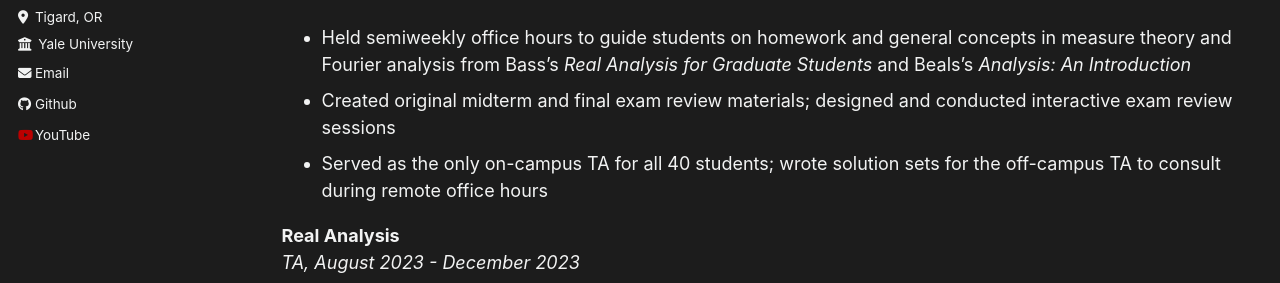
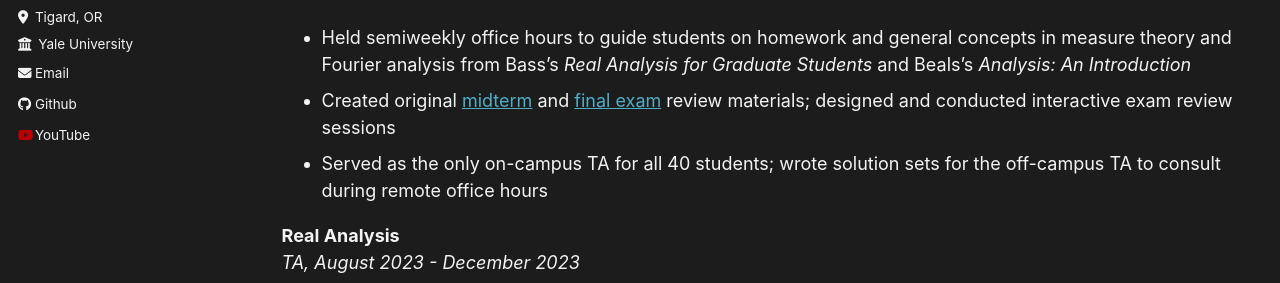
Before and after one commit to luc-ta/luc-ta.github.io, a Jekyll site: the page built from _pages/teaching.md, in a window 1280 px wide and 900 px high. Shown: the part 427-710 px from the top of the window. Built offline with Jekyll 4.4.1, drawn with Linux system fonts in a browser that asks for light colours; part of the change alters nothing that is shown.

```diff
--- a/_pages/teaching.md
+++ b/_pages/teaching.md
@@ -16,7 +16,7 @@ _TA, August 2024 - December 2024_
 **Analysis II: Lebesgue Integration and Complex Fourier Series**\
 _TA, January 2024 - May 2024_
 * Held semiweekly office hours to guide students on homework and general concepts in measure theory and Fourier analysis from Bass's _Real Analysis for Graduate Students_ and Beals's _Analysis: An Introduction_
-* Created original midterm and final exam review materials; designed and conducted interactive exam review sessions
+* Created original [midterm](../files/Math_305_midterm_review_worksheet.pdf) and [final exam](../files/Math_305_final_review_worksheet.pdf) review materials; designed and conducted interactive exam review sessions
 * Served as the only on-campus TA for all 40 students; wrote solution sets for the off-campus TA to consult during remote office hours
 
 **Real Analysis**\
```
